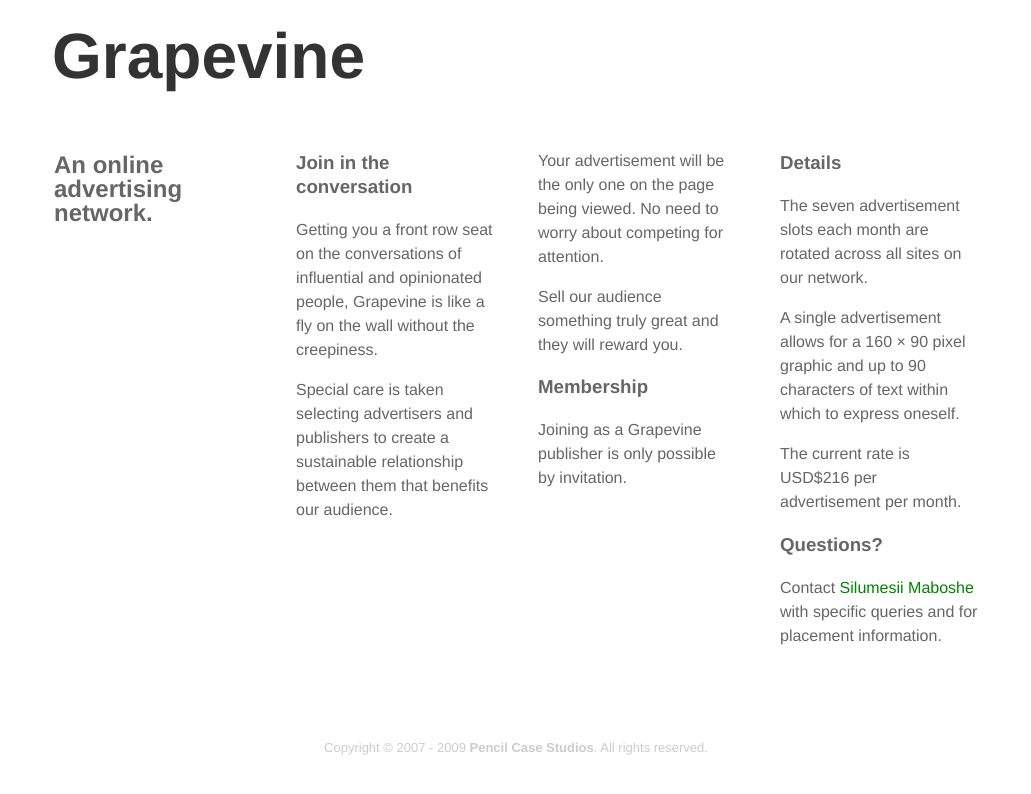
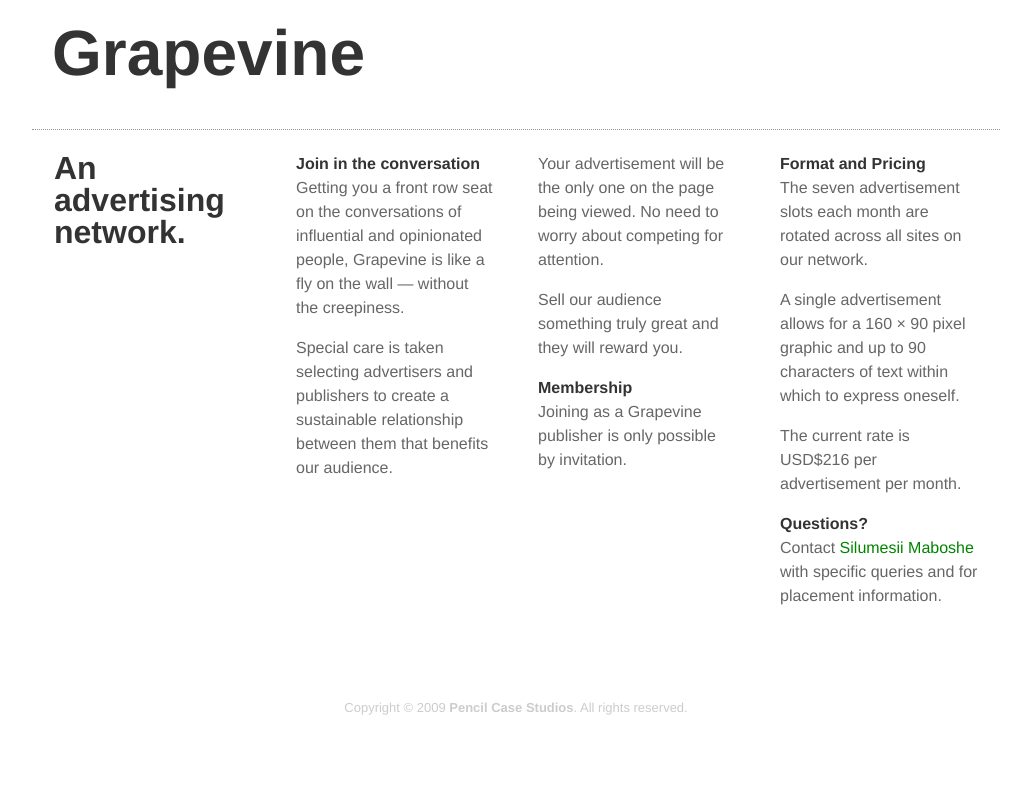
Before and after one commit to babalela/grapevine, a Jekyll site: the page built from index.html, in a window 1280 px wide. Shown: the top 794 px of the page, without its empty margins (124-1155 px from the left). Built offline with Jekyll 4.4.1, drawn with Linux system fonts in a browser that asks for light colours.

Commit message:
Added Grapevine as its own publisher. Added a reset.css. Tweaked the layout.

```diff
--- a/_layouts/base.html
+++ b/_layouts/base.html
@@ -10,21 +10,25 @@
 		<meta name="keywords" content="{{ page.keywords }}" />
 		<meta name="author" content="Pencil Case Studios" />
 
+		<link href="stylesheets/reset.css" media="screen" rel="stylesheet" type="text/css" />
 		<link href="stylesheets/styles.css" media="screen" rel="stylesheet" type="text/css" />
 		<!-- <link rel="shortcut icon" href="favicon.ico" /> -->
-
 	</head>
 
 	<body id="{{ page.id }}">
 		<div id="page">
 			<div id="header">
+				<div id="grapevine_pane"><script type="text/javascript" src="http://pencilcasestudios.github.com/grapevine/branch/G/"></script></div>
 				<h1>Grapevine</h1>
+				<br class="clear" />
 			</div>
 
-			{{ content }}
+			<div id="content">
+				{{ content }}
+			</div>
 
 			<div id="footer">
-				Copyright &copy; 2007 - 2009 <a href="/">Pencil Case Studios</a>.
+				Copyright &copy; 2009 <a href="/">Pencil Case Studios</a>.
 				All rights reserved.<br />
 				<!-- Hosted by <a href="http://github.com">GitHub</a>.
 				Powered by <a href="http://www.jekyllrb.com/">Jekyll</a>.<br />
--- a/index.html
+++ b/index.html
@@ -8,14 +8,14 @@
 
 <div class="panel">
 	<div class="content">
-		<h2>An online advertising network.</h2>
+		<h2>An advertising network.</h2>
 	</div>
 </div>
 
 <div class="panel">
 	<div class="content">
 		<h3>Join in the conversation</h3>
-		<p>Getting you a front row seat on the conversations of influential and opinionated people, Grapevine is like a fly on the wall without the creepiness.</p>
+		<p>Getting you a front row seat on the conversations of influential and opinionated people, Grapevine is like a fly on the wall &mdash; without the creepiness.</p>
 		<p>Special care is taken selecting advertisers and publishers to create a sustainable relationship between them that benefits our audience.</p>
 	</div>
 </div>
@@ -32,7 +32,7 @@
 
 <div class="panel">
 	<div class="content">
-		<h3>Details</h3>
+		<h3>Format and Pricing</h3>
 		<p>The seven advertisement slots each month are rotated across all sites on our network.</p>
 		<p>A single advertisement allows for a 160 &times; 90 pixel graphic and up to 90 characters of text within which to express oneself.</p>
 		<p>The current rate is USD$216 per advertisement per month.</p>
--- /dev/null
+++ b/stylesheets/reset.css
@@ -0,0 +1,121 @@
+/* http://meyerweb.com/eric/tools/css/reset/ */
+/* v1.0 | 20080212 */
+
+a,
+abbr,
+acronym,
+address,
+applet,
+b,
+big,
+blockquote,
+body,
+caption,
+center,
+cite,
+code,
+dd,
+del,
+dfn,
+div,
+dl,
+dt,
+em,
+fieldset,
+font,
+form,
+h1,
+h2,
+h3,
+h4,
+h5,
+h6,
+html,
+i,
+iframe,
+img,
+ins,
+kbd,
+label,
+legend,
+li,
+object,
+ol,
+p,
+pre,
+q,
+s,
+samp,
+small,
+span,
+strike,
+strong,
+sub,
+sup,
+table,
+tbody,
+td,
+tfoot,
+th,
+thead,
+tr,
+tt,
+u,
+ul,
+var
+{
+	margin: 0;
+	padding: 0;
+	border: 0;
+	outline: 0;
+	font-size: 100%;
+	vertical-align: baseline;
+	background: transparent;
+}
+
+
+body {
+	line-height: 1;
+}
+
+ol,
+ul
+{
+	list-style: none;
+}
+
+blockquote, q {
+	quotes: none;
+}
+
+blockquote:before,
+blockquote:after,
+q:before,
+q:after
+{
+	content: '';
+	content: none;
+}
+
+
+/* remember to define focus styles! */
+:focus {
+	outline: 0;
+}
+
+
+/* remember to highlight inserts somehow! */
+ins {
+	text-decoration: none;
+}
+
+del {
+	text-decoration: line-through;
+}
+
+
+/* tables still need 'cellspacing="0"' in the markup */
+table {
+	border-collapse: collapse;
+	border-spacing: 0;
+}
--- a/stylesheets/styles.css
+++ b/stylesheets/styles.css
@@ -33,10 +33,19 @@
 }
 
 h1 {
+	font-size: 4em;
+	line-height: 1em;
+}
+
+h2 {
+	font-size: 2em;
+	line-height: 1em;
+}
+
+h1, h2, h3, h4, h5, h6 {
 	color: #333333;
-	font-size: 4em;
-	margin-left: 20px;
 }
+
 
 a {
 	text-decoration: none;
@@ -45,6 +54,14 @@
 
 a.hover {
 	text-decoration: underline;
+}
+
+p {
+	padding-bottom: 1em;
+}
+
+.clear {
+	clear: both;
 }
 
 .leader {
@@ -70,6 +87,23 @@
 	width: 968px;
 }
 
+#header {
+	padding: 20px;
+	border-bottom: 1px dotted #999999;
+}
+
+#grapevine_pane {
+	float: right;
+}
+
+.grapevine_text {
+	font-size: smaller;
+}
+
+#content {
+	clear: both;
+}
+
 #footer {
 	clear: both;
 	text-align: center;
```
Also changed, not shown: branch/G/index.html (added, +31 -0 lines).
